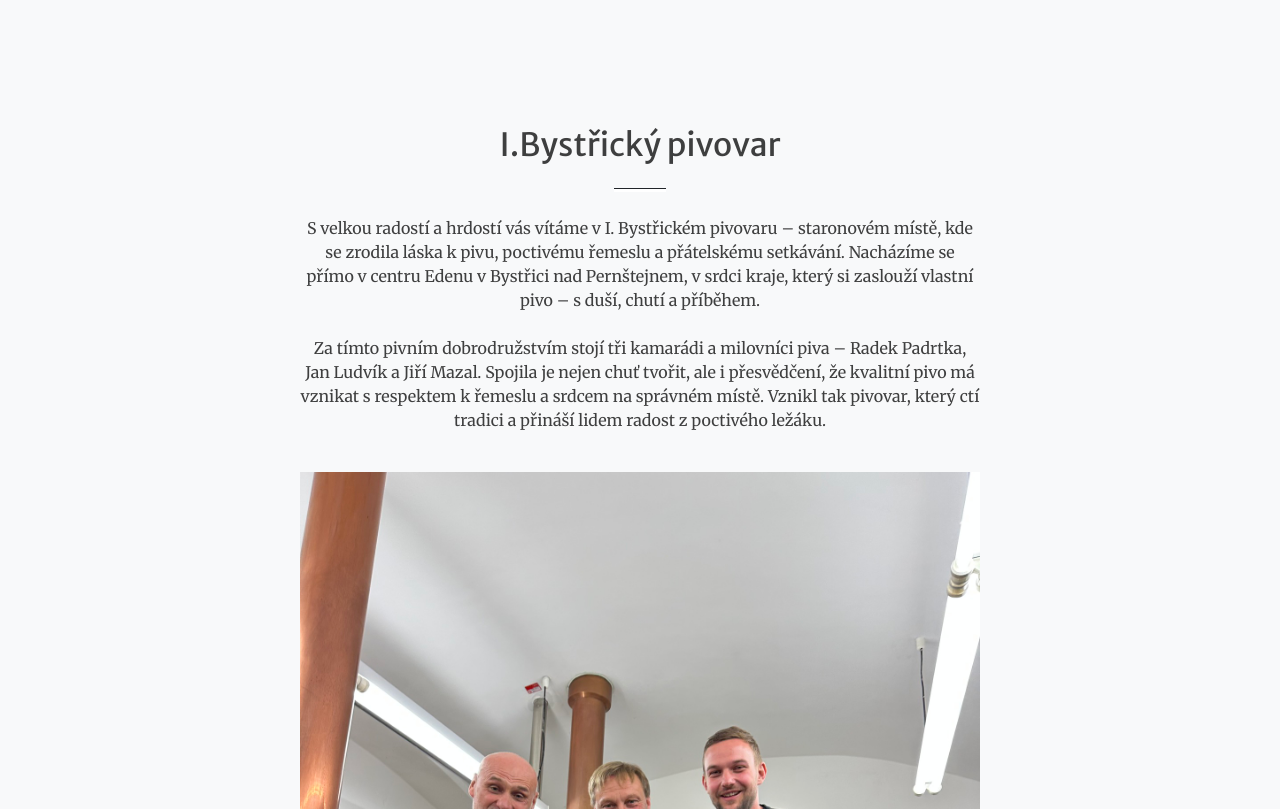
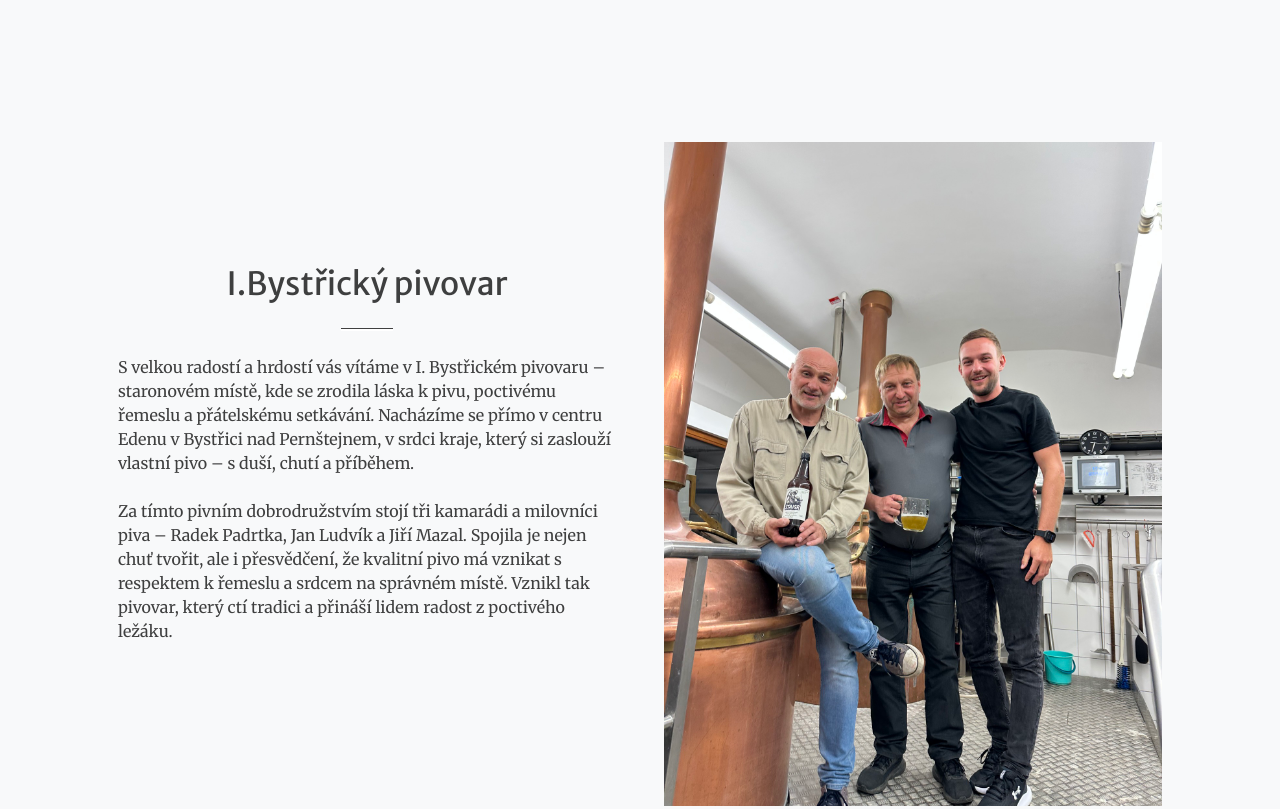
Before and after one commit to AlexJaros/Bystricky_pivovar, a plain HTML site: page index.html in a window 1280 px wide. Shown: the part 802-1611 px from the top of the page. Drawn offline with nearby package versions, Linux system fonts and the light colour scheme; some packages are replaced by stand-ins of ours; a script that the page names is missing.

Commit message:
Uprava sekce Onas

```diff
--- a/index.html
+++ b/index.html
@@ -37,12 +37,16 @@
                     <!-- <li class="nav-item"><a class="nav-link" href="#portfolio">Portfolio</a></li> -->
                     <li class="nav-item"><a class="nav-link fs-5" href="#kontakt">Kontakt</a></li>
                     <li class="nav-item">
-                        <a class="nav-link fs-5" href="https://www.facebook.com/people/I-Byst%C5%99ick%C3%BD-pivovar/61576342413688/#" target="_blank" aria-label="Facebook">
-                            <i class="fab fa-facebook social-icon facebook-icon" style="font-size: 1.5rem;"></i>
+                        <a class="nav-link fs-5"
+                            href="https://www.facebook.com/people/I-Byst%C5%99ick%C3%BD-pivovar/61576342413688/#"
+                            target="_blank" aria-label="Facebook">
+                            <i class="fab fa-facebook " style="font-size: 1.5rem;"></i>
                         </a>
                     </li>
                     <li class="nav-item">
-                        <a class="nav-link fs-5" href="https://www.instagram.com/bystricky_pivovar/?igsh=MXVqdjdtaWI1cnhtdA%3D%3D&utm_source=ig_contact_invite#" target="_blank" aria-label="Instagram">
+                        <a class="nav-link fs-5"
+                            href="https://www.instagram.com/bystricky_pivovar/?igsh=MXVqdjdtaWI1cnhtdA%3D%3D&utm_source=ig_contact_invite#"
+                            target="_blank" aria-label="Instagram">
                             <i class="fab fa-instagram social-icon instagram-icon" style="font-size: 1.5rem;"></i>
                         </a>
                     </li>
@@ -71,25 +75,26 @@
     <!-- About-->
     <section class="page-section bg-primary" id="Onas">
   <div class="container px-4 px-lg-5">
-            <div class="row gx-4 gx-lg-5 justify-content-center">
-                <div class="col-lg-8 text-center">
-                    <h2 class="text-black-75 mt-0">I.Bystřický pivovar</h2>
+    <div class="row gx-4 gx-lg-5 justify-content-center align-items-center">
+
+      <!-- Text vlevo -->
+      <div class="col-lg-6 text-black-75">
+        <h2 class="mt-0 text-center">I.Bystřický pivovar</h2>
         <hr class="divider divider-light" />
-                    <p class="text-black-75 mb-4"> S velkou radostí a hrdostí vás vítáme v I. Bystřickém pivovaru –
-                        staronovém místě, kde se zrodila láska k pivu, poctivému řemeslu a přátelskému setkávání.
-                        Nacházíme se přímo v centru Edenu v Bystřici nad Pernštejnem, v srdci kraje, který si zaslouží
-                        vlastní pivo – s duší, chutí a příběhem.
+        <p class="mb-4">
+          S velkou radostí a hrdostí vás vítáme v I. Bystřickém pivovaru – staronovém místě, kde se zrodila láska k pivu, poctivému řemeslu a přátelskému setkávání.
+          Nacházíme se přímo v centru Edenu v Bystřici nad Pernštejnem, v srdci kraje, který si zaslouží vlastní pivo – s duší, chutí a příběhem.
+        </p>
+        <p class="mb-4">
+          Za tímto pivním dobrodružstvím stojí tři kamarádi a milovníci piva – Radek Padrtka, Jan Ludvík a Jiří Mazal. Spojila je nejen chuť tvořit, ale i přesvědčení, že kvalitní pivo má vznikat s respektem k řemeslu a srdcem na správném místě. Vznikl tak pivovar, který ctí tradici a přináší lidem radost z poctivého ležáku.
         </p>
       </div>
-                <div class="col-lg-8 text-center">
-                    <p class="text-black-75 mb-4"> Za tímto pivním dobrodružstvím stojí tři kamarádi a milovníci piva –
-                        Radek Padrtka, Jan Ludvík a
-                        Jiří Mazal. Spojila je nejen chuť tvořit, ale i přesvědčení, že kvalitní pivo má vznikat s
-                        respektem k řemeslu a srdcem na správném místě. Vznikl tak pivovar, který ctí tradici a přináší
-                        lidem radost z poctivého ležáku.</p>
-                    <!-- <a class="btn btn-light btn-xl" href="#services">Get Started!</a> -->
+
+      <!-- Obrázek vpravo -->
+      <div class="col-lg-6 text-center">
         <img src="assets/img/osoby.jpg" alt="Zakladatelé pivovaru" class="img-fluid mt-3" />
       </div>
+
     </div>
   </div>
 </section>
```
Lines whose indentation alone changed are shown as unchanged.
